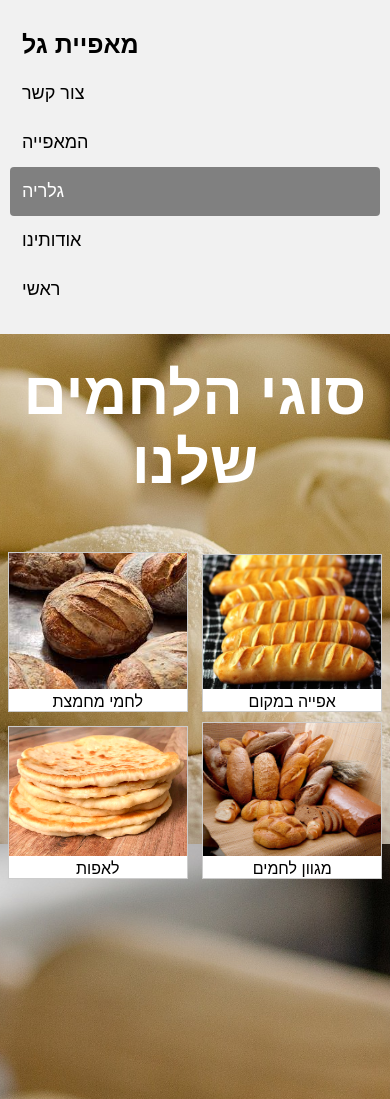
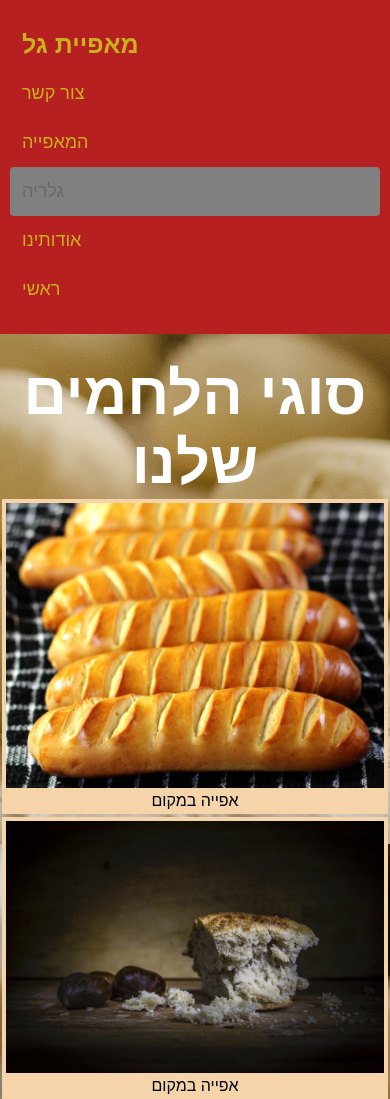
Before and after one commit to GalHayne/bakeryWeb, a plain HTML site: page gallery.html in a window 390 px wide. Shown: the top 1099 px of the page. Drawn offline with Linux system fonts and the light colour scheme; a web font is replaced by a local one.

Commit message:
flex gallery

```diff
--- a/gallery.html
+++ b/gallery.html
@@ -20,33 +20,26 @@
 
     <h1>סוגי הלחמים שלנו</h1>
 
-    <div style="text-align: center; margin-top: 50px">
+    <div class="imgContainer">
       <div class="gallery">
-          <img src="bread1.jpeg" alt="Cinque Terre" width="2000" height="400" />
-        </a>
+          <img src="bread1.jpeg" alt="Cinque Terre" />
         <div class="desc">אפייה במקום</div>
       </div>
 
       <div class="gallery">
-          <img src="bread2.jpg" alt="Forest" width="600" height="400" />
-        </a>
-        <div class="desc">לחמי מחמצת</div>
+          <img src="breadNew.jpg" alt="Cinque Terre" />
+        <div class="desc">אפייה במקום</div>
       </div>
 
       <div class="gallery">
           <img
             src="bread3.jpg"
-            alt="Northern Lights"
-            width="600"
-            height="400"
-          />
-        </a>
+            alt="Northern Lights"/>
         <div class="desc">מגוון לחמים</div>
       </div>
 
       <div class="gallery">
-          <img src="bread4.jpeg" alt="Mountains" width="600" height="400" />
-        </a>
+          <img src="bread4.jpeg" alt="Mountains"/>
         <div class="desc">לאפות</div>
       </div>
     </div>
--- a/style.css
+++ b/style.css
@@ -33,21 +33,27 @@ a:hover {
   transition: 0.5s;
 }
 
-div.gallery {
-  margin: 5px;
-  border: 1px solid #ccc;
-  background-color: #fff;
-  display: inline-block;
-  width: 180px;
+.imgContainer{
+  display: flex;
+  flex-wrap: wrap;
+  flex-direction: row;
 }
 
-div.gallery:hover {
-  border: 3px solid #777;
+.gallery {
+  flex-basis: 24%;
+  padding: 1%;
+  margin: 0.5%;
+  background-color: rgb(245, 212, 169);
+}
+
+.gallery:hover {
+  border: 3px solid rgb(0, 0, 0);
+  background-color: rgb(219, 143, 43);
 }
 
 div.gallery img {
   width: 100%;
-  height: auto;
+  height: 95%;
 }
 
 div.desc {
@@ -176,18 +182,6 @@ form button:hover {
   float: right;
 }
 
-@media screen and (max-width: 500px) {
-  .header a {
-    float: none;
-    display: block;
-    text-align: left;
-  }
-
-  .header-right {
-    float: none;
-  }
-}
-
 .floatButton {
   margin: 0;
   cursor: pointer;
@@ -295,3 +289,53 @@ footer {
   opacity: 4;
   font-weight: 200;
 }
+
+@media (max-width: 700px) {
+    .header a {
+    float: none;
+    display: block;
+    text-align: left;
+  }
+    .header-right {
+    float: none;
+  }
+
+  .header {
+  background-color: #b62020;
+}
+
+.header a {
+  color: rgb(202, 176, 30);
+}
+
+.header a:hover {
+  background-color: rgb(241, 33, 196);
+  color: rgb(255, 255, 255);
+}
+
+.header a.active {
+  background-color: rgb(128, 128, 128);
+  color: rgb(105, 105, 105);
+}
+
+footer {
+  background-color: #d10f0f;
+  color: rgb(23, 192, 73);
+}
+
+.imgContainer{
+  display: flex;
+  flex-direction: column;
+}
+
+.gallery {
+  flex-basis: 24%;
+  padding: 1%;
+  margin: 0.5%;
+  background-color: rgb(245, 212, 169);
+}
+
+.gallery img{
+  width: 100%;
+}
+}
```
Also changed, not shown: aperitif-2027177_1920.jpg (added), breadNew.jpg (added).
